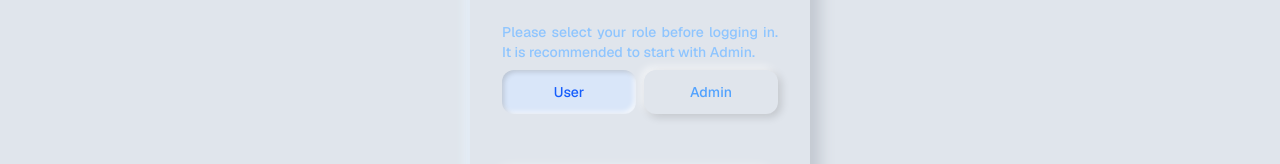
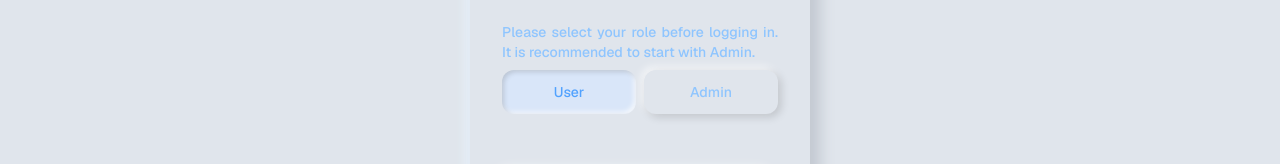
Before and after one commit to TimVandeput/Portfolio_Stock_Simulator, a Next.js app in the folder demo_frontend/: page /login in a window 1280 px wide. Shown: the part 380-544 px from the top of the page. Built offline with nearby package versions, Linux system fonts and the light colour scheme; no server answers.

Commit message:
feat: update role selector button colors for light theme in ThemeToggle component

```diff
--- a/demo_frontend/src/components/button/RoleSelector.tsx
+++ b/demo_frontend/src/components/button/RoleSelector.tsx
@@ -29,8 +29,8 @@ export default function RoleSelector({
             transition-all duration-200
             ${
               selectedRole === "ROLE_USER"
-                ? "bg-[#d9e6f9] text-blue-600 shadow-[inset_2px_2px_5px_rgba(0,0,0,0.15),inset_-2px_-2px_5px_rgba(255,255,255,0.8)]"
-                : "bg-[#e0e5ec] text-blue-400 shadow-[3px_3px_8px_rgba(0,0,0,0.15),-3px_-3px_8px_rgba(255,255,255,0.7)] hover:shadow-[2px_2px_6px_rgba(0,0,0,0.2),-2px_-2px_6px_rgba(255,255,255,0.8)]"
+                ? "bg-[#d9e6f9] text-blue-400 shadow-[inset_2px_2px_5px_rgba(0,0,0,0.15),inset_-2px_-2px_5px_rgba(255,255,255,0.8)]"
+                : "bg-[#e0e5ec] text-blue-300 shadow-[3px_3px_8px_rgba(0,0,0,0.15),-3px_-3px_8px_rgba(255,255,255,0.7)] hover:shadow-[2px_2px_6px_rgba(0,0,0,0.2),-2px_-2px_6px_rgba(255,255,255,0.8)]"
             }
           `}
         >
@@ -45,8 +45,8 @@ export default function RoleSelector({
             transition-all duration-200
             ${
               selectedRole === "ROLE_ADMIN"
-                ? "bg-[#d9e6f9] text-blue-600 shadow-[inset_2px_2px_5px_rgba(0,0,0,0.15),inset_-2px_-2px_5px_rgba(255,255,255,0.8)]"
-                : "bg-[#e0e5ec] text-blue-400 shadow-[3px_3px_8px_rgba(0,0,0,0.15),-3px_-3px_8px_rgba(255,255,255,0.7)] hover:shadow-[2px_2px_6px_rgba(0,0,0,0.2),-2px_-2px_6px_rgba(255,255,255,0.8)]"
+                ? "bg-[#d9e6f9] text-blue-400 shadow-[inset_2px_2px_5px_rgba(0,0,0,0.15),inset_-2px_-2px_5px_rgba(255,255,255,0.8)]"
+                : "bg-[#e0e5ec] text-blue-300 shadow-[3px_3px_8px_rgba(0,0,0,0.15),-3px_-3px_8px_rgba(255,255,255,0.7)] hover:shadow-[2px_2px_6px_rgba(0,0,0,0.2),-2px_-2px_6px_rgba(255,255,255,0.8)]"
             }
           `}
         >
--- a/demo_frontend/src/components/ui/ThemeToggle.tsx
+++ b/demo_frontend/src/components/ui/ThemeToggle.tsx
@@ -551,12 +551,12 @@ export default function ThemeToggle() {
     roleSelectorLightStyleElement.textContent = `
       .role-selector-button {
         background: #e0e5ec !important;
-        color: #60a5fa !important;
+        color: #93c5fd !important;
         box-shadow: 3px 3px 8px rgba(0,0,0,0.15), -3px -3px 8px rgba(255,255,255,0.7) !important;
       }
       .role-selector-button.bg-\\[\\#d9e6f9\\] {
         background: #d9e6f9 !important;
-        color: #2563eb !important;
+        color: #60a5fa !important;
         box-shadow: inset 2px 2px 5px rgba(0,0,0,0.15), inset -2px -2px 5px rgba(255,255,255,0.7) !important;
       }
       .role-selector-title {
```
